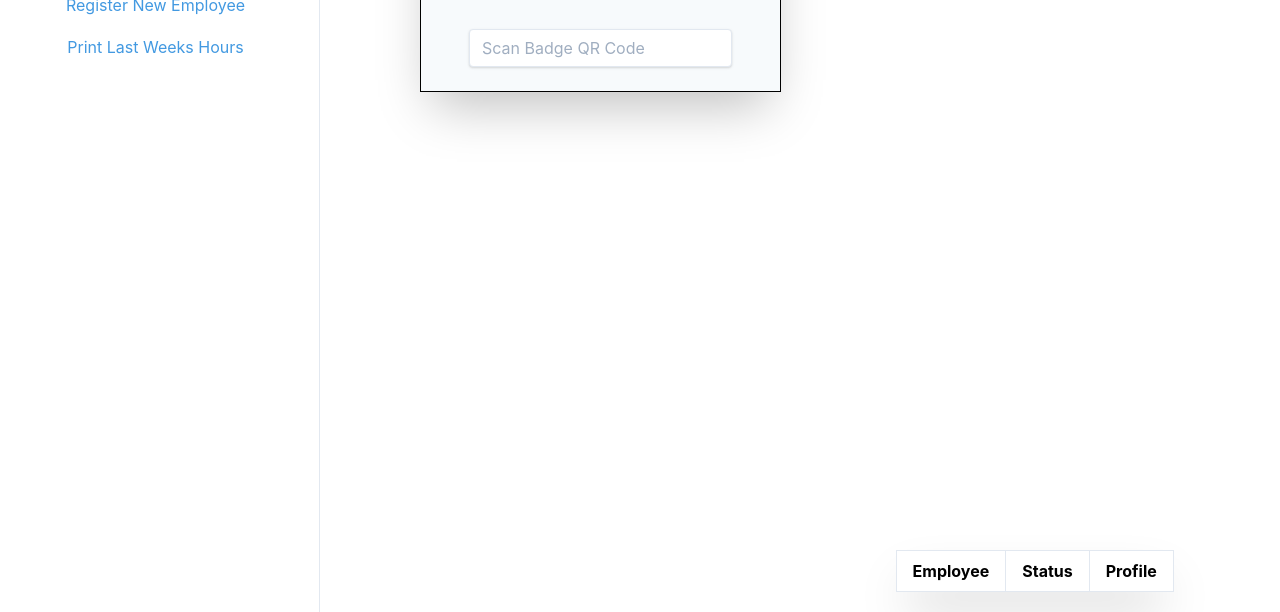
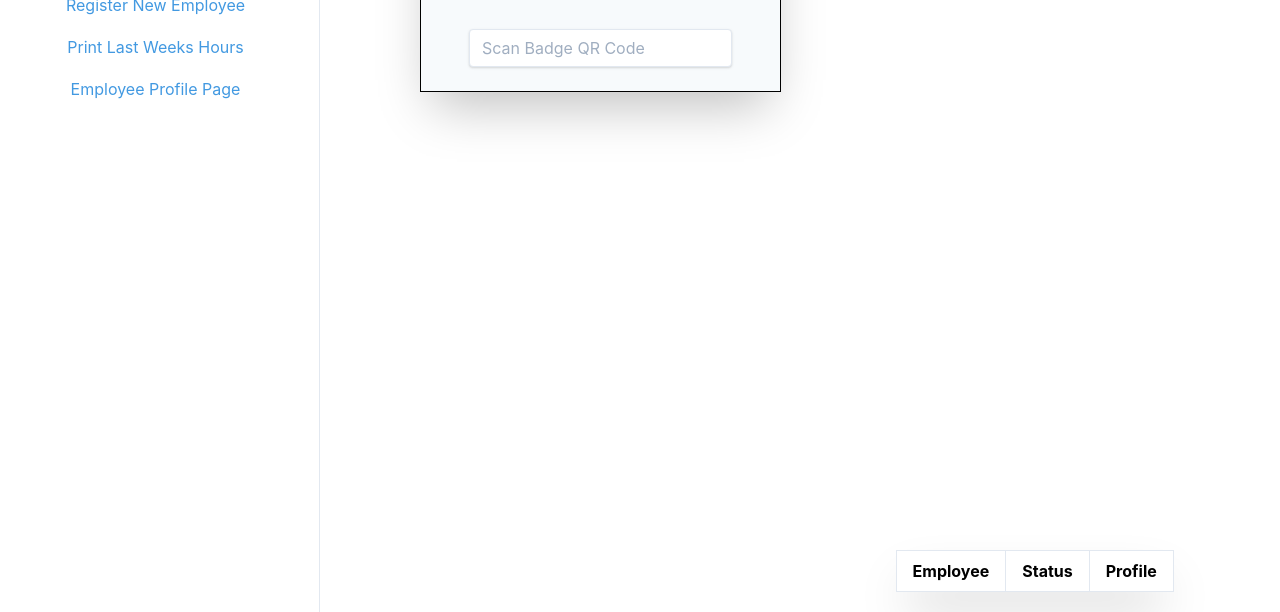
Before and after one commit to rachaelchar/Project-II, a website: page public/index.html in a window 1280 px wide. Shown: the part 260-872 px from the top of the page. Drawn offline with nearby package versions, Linux system fonts and the light colour scheme; no server answers.

Commit message:
added button to side bar

```diff
--- a/public/index.html
+++ b/public/index.html
@@ -35,6 +35,11 @@
             <a id="lstWksHrsBtn"
               class="text-center block border border-white rounded hover:border-gray-200 text-blue-500 hover:bg-gray-200 py-2 px-4"
               href="#">Print Last Weeks Hours</a>
+          </li>
+          <li class="flex-1 mr-2">
+            <a id="emplPrflPage"
+              class="text-center block border border-white rounded hover:border-gray-200 text-blue-500 hover:bg-gray-200 py-2 px-4"
+              href="./profile.html">Employee Profile Page</a>
           </li>
         </ul>
       </div>
```
Also changed, not shown: public/profile.html (+1 -1 lines).
